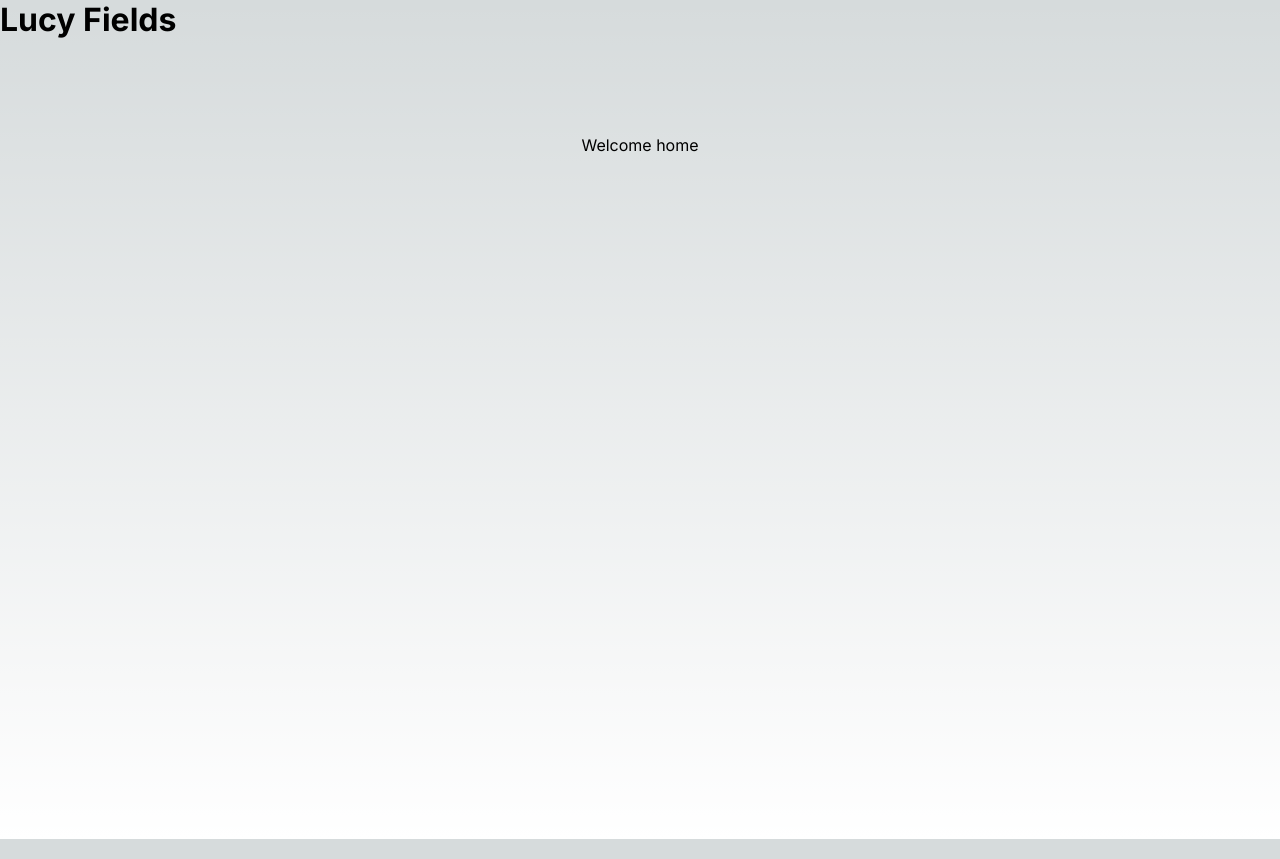
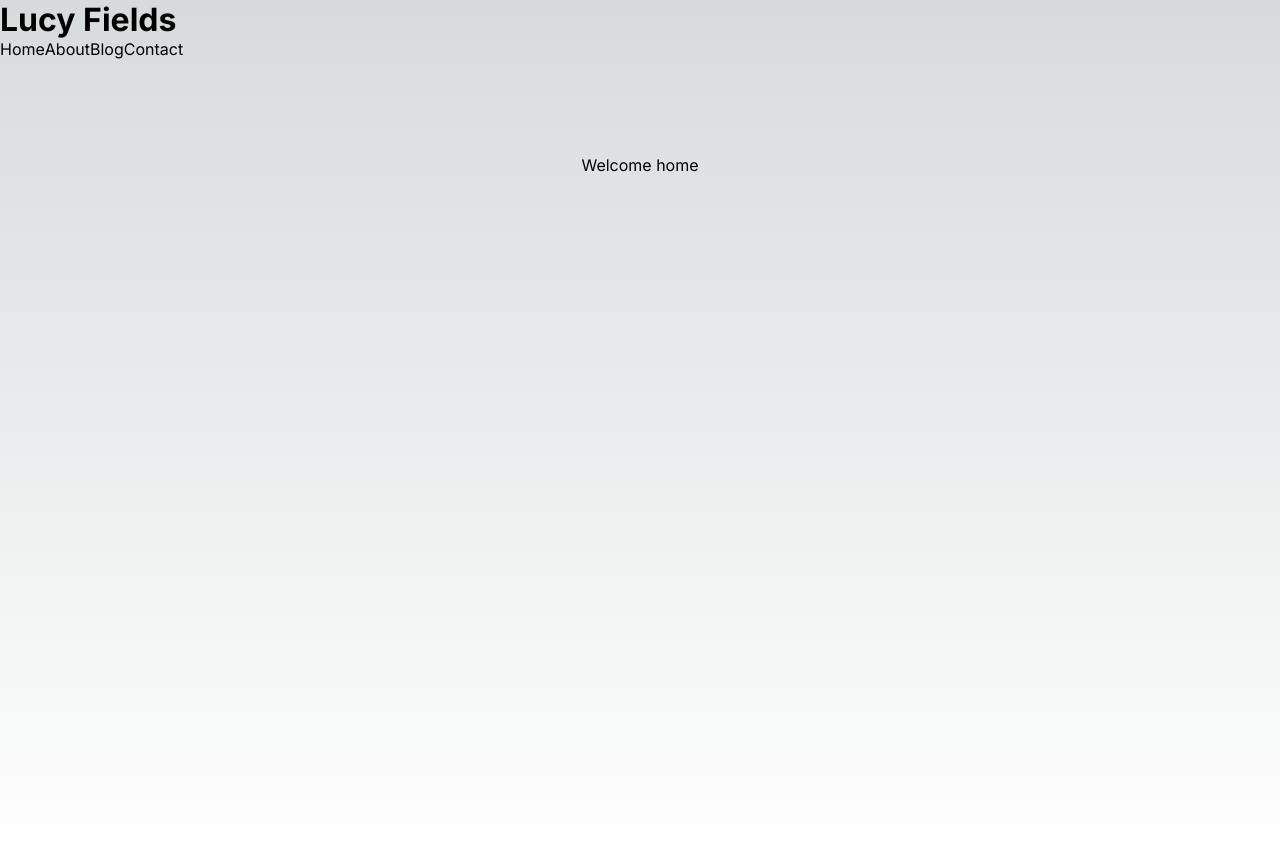
Before and after one commit to lucyefranco/lucyfields, a Next.js app in the folder lucyfields/: page / in a window 1280 px wide. Built offline with nearby package versions, Linux system fonts and the light colour scheme.

Commit message:
adding links to navbar

```diff
--- a/lucyfields/src/app/components/navbar.tsx
+++ b/lucyfields/src/app/components/navbar.tsx
@@ -1,6 +1,13 @@
+import Link from 'next/link'
 export default function NavBar() {
     return (
-        <div>
+        <div style={{display:'flex', justifyContent:'space-between', alignItems:'center'}}>
+            <nav style={{display:'flex', justifyContent:'space-between'}}>
+                <Link href='/'> Home </Link>
+                <Link href='/about'> About </Link>
+                <Link href='/blog'> Blog </Link>
+                <Link href='/contact'> Contact </Link>
+            </nav>
         </div>
     )
   }
```
